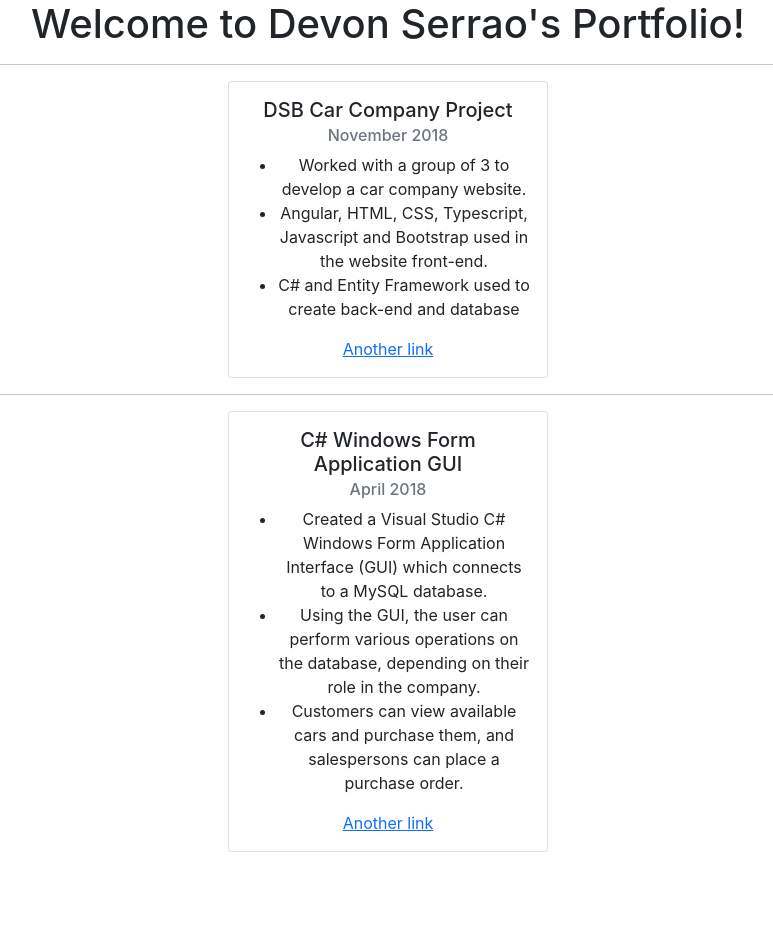
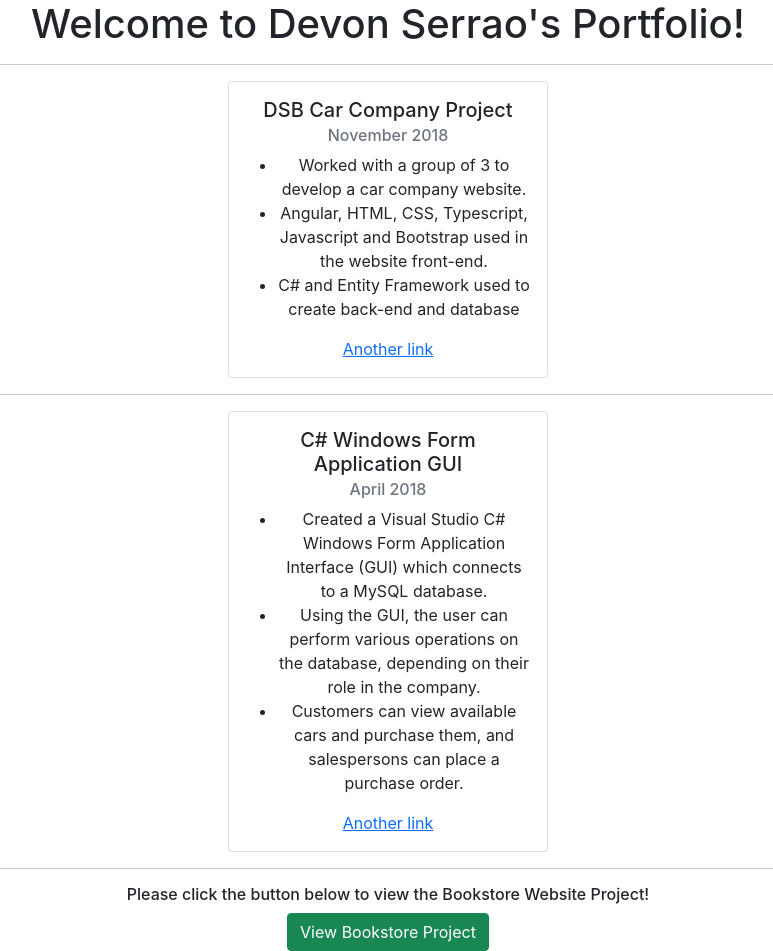
Before and after one commit to devonserrao/devon-portfolio, a React (Create React App) app: page / in a window 1280 px wide. Shown: the whole page, without its empty margins (252-1025 px from the left). Before the commit the page ends 862 px from the top, so only its background shows below. Built offline with nearby package versions, Linux system fonts and the light colour scheme.

Commit message:
Added bookstore website project which has event handling with hooks and uses conditional rendering with a button

```diff
--- a/package.json
+++ b/package.json
@@ -8,6 +8,7 @@
     "@testing-library/user-event": "^12.8.3",
     "react": "^17.0.2",
     "react-dom": "^17.0.2",
+    "react-router-dom": "^5.2.0",
     "react-scripts": "4.0.3",
     "web-vitals": "^1.1.2"
   },
--- a/src/App.js
+++ b/src/App.js
@@ -2,6 +2,7 @@ import logo from './logo.svg';
 import AngularCarCompProject from './components/AngularCarCompProject';
 import './App.css';
 import CSharpCarCompInterface from './components/CSharpCarCompInterface';
+import BookstoreWebsite from './components/BookstoreWebsite';
 
 function GreetingToPortfolio(props) {
   return <h1> Welcome to {props.name}'s Portfolio!</h1>
@@ -14,7 +15,8 @@ function App() {
       <AngularCarCompProject />
       <hr />
       <CSharpCarCompInterface newtitle="C# Windows Form Application GUI"/>
-
+      <hr />
+      <BookstoreWebsite />
     </div>
   );
 }
--- /dev/null
+++ b/src/components/BookstoreWebsite.js
@@ -0,0 +1,54 @@
+import React, { useState } from 'react';
+
+function ViewBookstoreProject(props) {
+
+    let btnClicked = "Button was not clicked";
+    if(props.clickedButton) {
+        btnClicked = "Button was clicked!";
+    }
+
+    return (
+        <div className="card">
+            <div className="card-body">
+                <h5 className="card-title">Bookstore Website</h5>
+                <h6 className="card-subtitle mb-2 text-muted">September 2020</h6>
+                <p className="card-text">
+                    <ul>
+                        <li>
+                            LOREM IPSUMSDJSNDJNDNSDDND
+                        </li>
+                    </ul>
+                </p>
+                <button onClick={props.click} className="btn btn-danger" type="button">Close Project</button>
+            </div>
+        </div>
+    )
+}
+
+function ButtonToViewProject(props) {
+    return (
+        <div>
+            <h6>Please click the button below to view the Bookstore Website Project!</h6>
+            <button onClick={props.click} className="btn btn-success" type="button">View Bookstore Project</button>
+        </div>
+    )
+}
+
+function BookstoreWebsite(props) {
+
+    const [clickedButton, setClickedButton] = useState(false);
+
+    let view = clickedButton ?
+        <ViewBookstoreProject click={() => setClickedButton(false)} /> :
+        <ButtonToViewProject click={() => setClickedButton(true)} />;
+
+
+    return (
+        <div>
+            {view}
+        </div>
+    )
+
+}
+
+export default BookstoreWebsite;
--- a/src/components/CSharpCarCompInterface.js
+++ b/src/components/CSharpCarCompInterface.js
@@ -30,6 +30,10 @@ class CSharpCarCompInterface extends Component {
         // Couldnt figure out the year display
     }
 
+    componentWillUnmount() {
+        // Something for this part!!
+    }
+
     render() {
         return(
             <div className="card">
```
Also changed, not shown: 1 other file (tests, documents, lock files or other folders).
